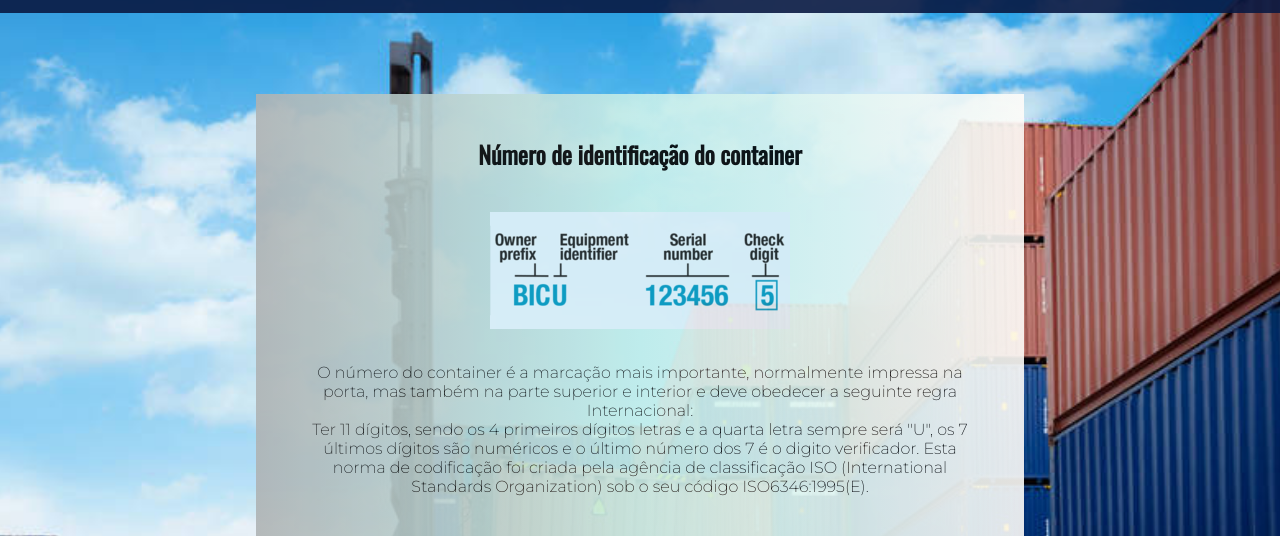
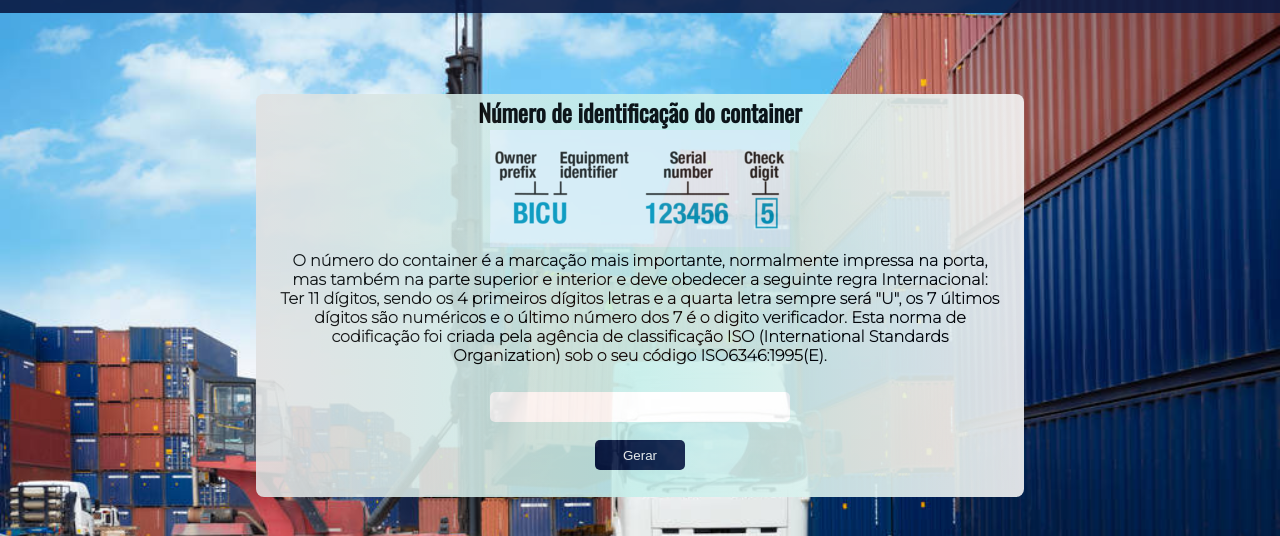
Before and after one commit to Arnei-Dev/container_number_generator, a plain HTML site: page container_number_generator/estrutura_html/index.html in a window 1280 px wide. Shown: the part 66-602 px from the top of the page. Drawn offline with nearby package versions, Linux system fonts and the light colour scheme.

Commit message:
Ajuste do layout e design da pagina

```diff
--- a/container_number_generator/css/style.css
+++ b/container_number_generator/css/style.css
@@ -9,6 +9,7 @@ body{
     background-position: center;
     background-repeat: no-repeat;
     background-size: cover;
+    /*overflow: hidden;*/
     height: 100%;
     opacity: 0.9;
 }
@@ -28,7 +29,6 @@ h1 {
 h2 {
     font-family: 'Oswald', sans-serif;
     text-align: center;
-    padding-bottom: 40px;
 }
 p {
     font-family: 'Montserrat', sans-serif;
@@ -46,12 +46,12 @@ i {
     margin-top: 3px;
 }
 img {
-    padding-bottom: 30px;
+  /*  padding: 30px;*/
 }
 .container {
   /*  border: 1px solid #091942;*/
     width: 60vw;
-    height: 100vh;
+    height: 100%;
     display: table;
     flex-direction: row;
     justify-content: center;
@@ -59,16 +59,21 @@ img {
     margin: 0 auto;
     margin-top: 10rem;
     margin-bottom: 5rem;
-    background: linear-gradient(90deg, #aeb3b4, #c6efea, #fefcf9);
+    background: linear-gradient(90deg, #E1E1E1, #c6efea, #F5F5F5);
+    border-radius: 0.5rem;
 }
 .container .descricao {
-    margin: 4px 4px;
-    padding: 5%;
+    padding-left: 20px;
+    padding-right: 20px;
     text-align: center;
+}
+.container .descricao p {
+    font-weight: bold;
 }
 .container .formulario{
     margin: 4px 4px;
     text-align: center;
+    padding: 3%;
 }
 input {
     width: 300px;
@@ -81,6 +86,8 @@ input {
     outline: 0;
 }
 button {
+    background-color: #091942;
+    color: #F5F5F5;
     width: 90px;
     height: 30px;
     border-radius: 05px;
@@ -90,7 +97,7 @@ button {
 }
 button:hover {
     transition: 0.5;
-    color: gray;
+    color: #01BEF4;
 }
 footer p {
     padding: 3px;
@@ -100,9 +107,10 @@ footer {
     text-align: center;
     height: 80px;
     color: white;
+    clear: both;
 }
 
-@media screen and (max-width: 320px) {
+@media screen and (max-width: 376px) {
     body {
         font-size: 80%;
      }
@@ -110,4 +118,7 @@ footer {
         width: 100%;
         align-items: center;
      }
+     h1 {
+        font-size: x-large;
+     }
 }
```
